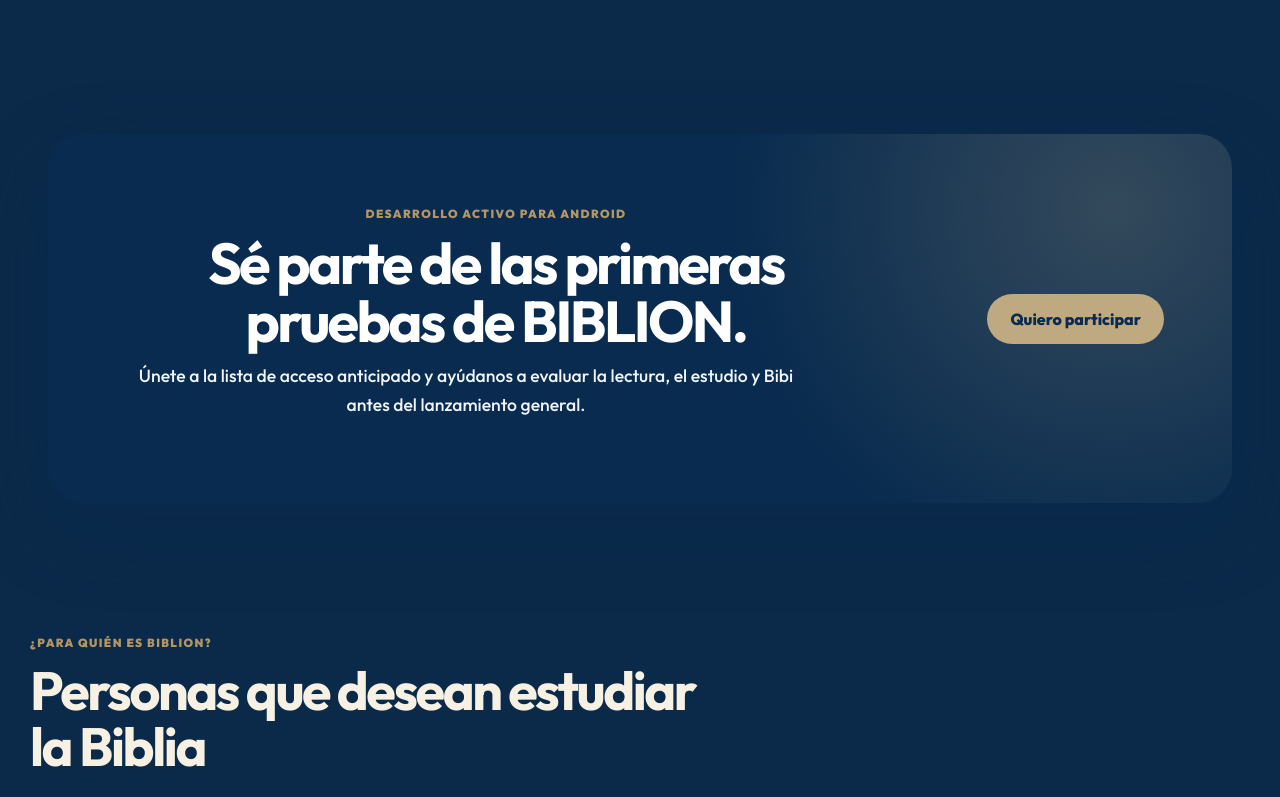
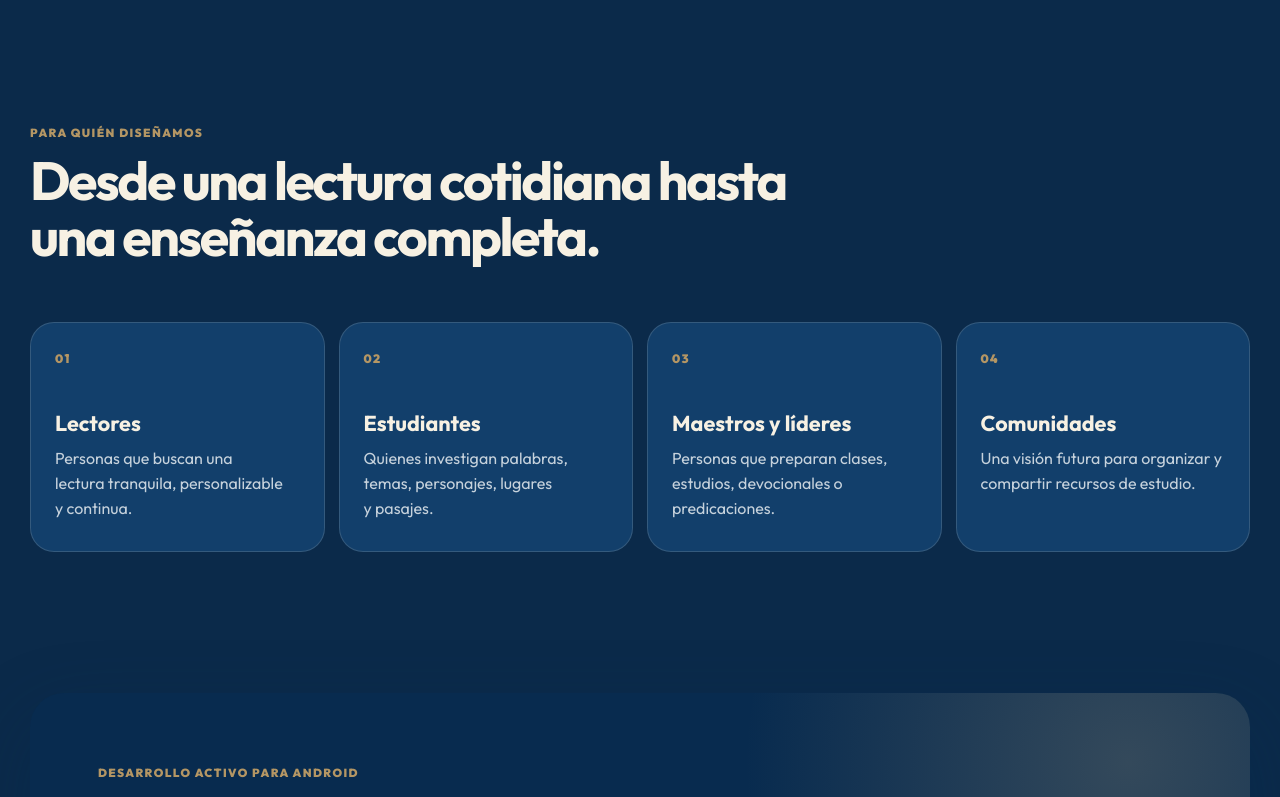
Before and after one commit to cristiancogollo4-rgb/biblion-web, a Next.js app: page / in a window 1280 px wide. Shown: the part 2960-3757 px from the top of the page. Built offline with nearby package versions, Linux system fonts and the light colour scheme.

Commit message:
fix: elimina primer waitlistcta duplicado, mantiene el ultimo

```diff
--- a/src/app/page.tsx
+++ b/src/app/page.tsx
@@ -137,14 +137,13 @@ export default function Home() {
         </div>
         <div className="stitch-comparison-cta">
           <p>Simplifica tu estudio hoy mismo.</p>
-          <WaitlistCta />
         </div>
       </section>
 
       <section className="stitch-section" data-reveal>
         <SectionHeading
-          eyebrow="¿PARA QUIÉN ES BIBLION?"
-          title="Personas que desean estudiar la Biblia"
+          eyebrow="PARA QUIÉN DISEÑAMOS"
+          title="Desde una lectura cotidiana hasta una enseñanza completa."
         />
         <div className="stitch-audience-grid">
           {audiences.map(([title, text], index) => (
@@ -157,6 +156,7 @@ export default function Home() {
         </div>
       </section>
 
+      <WaitlistCta />
       <SiteFooter />
     </main>
   );
```
Also changed, not shown: 1 other file (tests, documents, lock files or other folders).
